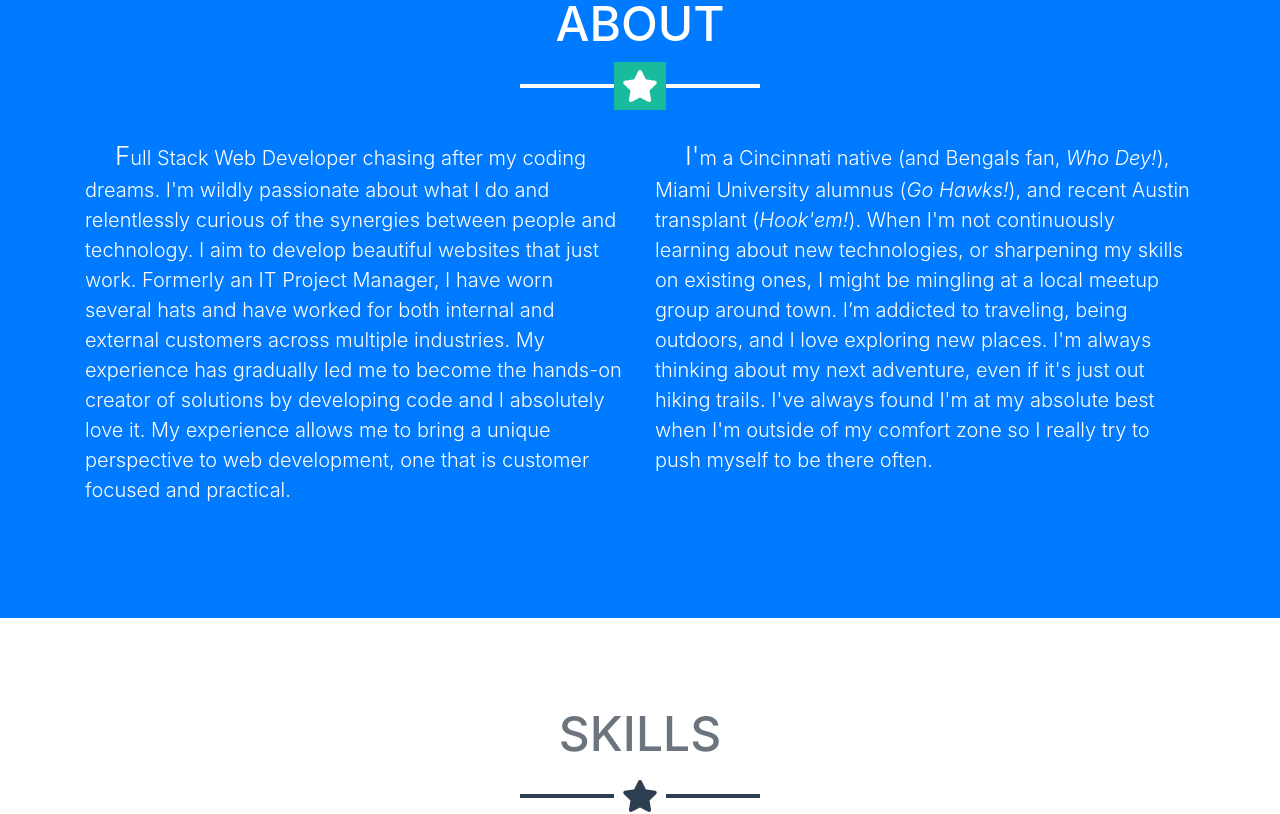
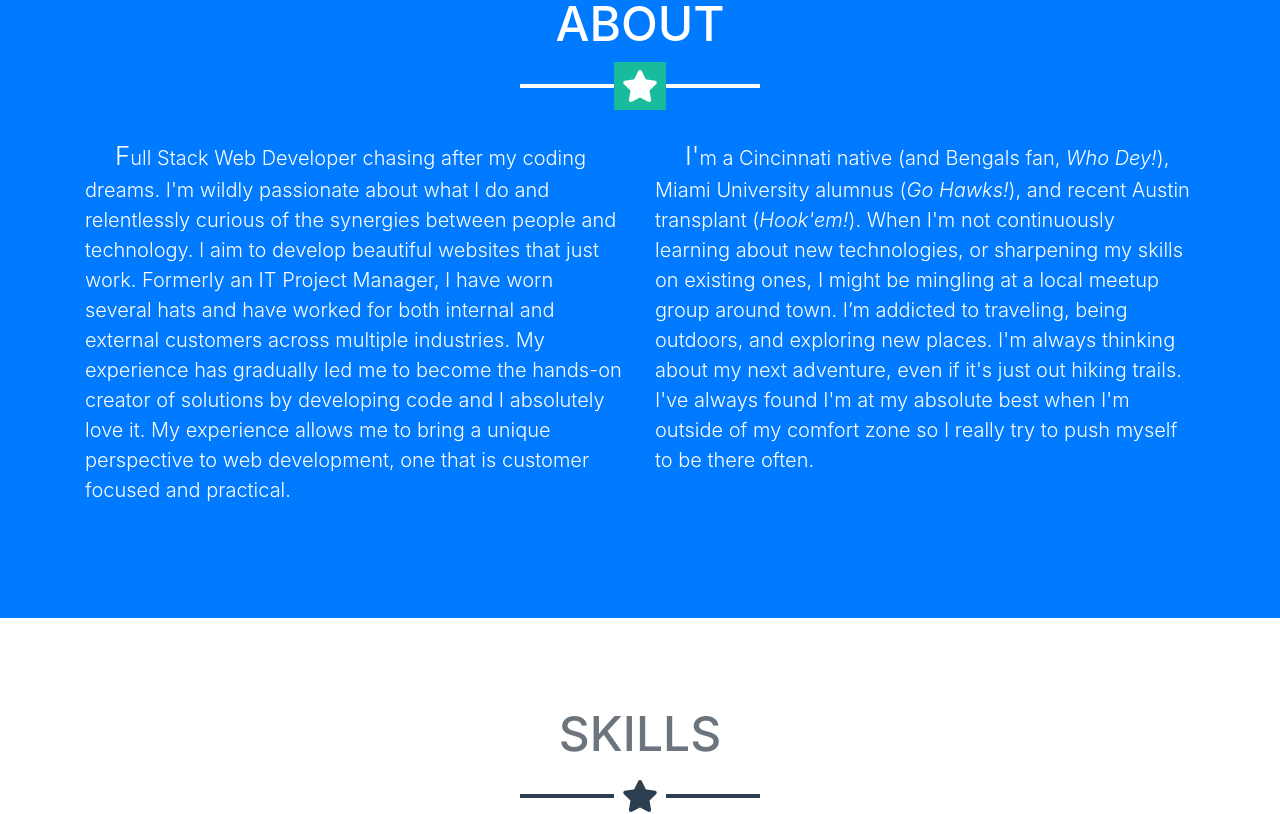
Before and after one commit to tbopp/tbopp.github.io, a website with bundled scripts: page index.html in a window 1280 px wide. Shown: the part 1900-2714 px from the top of the page. Built offline with nearby package versions, Linux system fonts and the light colour scheme.

Commit message:
upating about section

```diff
--- a/index.html
+++ b/index.html
@@ -147,7 +147,7 @@
           <p class="lead bio nounderline">Full Stack Web Developer chasing after my coding dreams. I'm wildly passionate about what I do and relentlessly curious of the synergies between people and technology. I aim to develop beautiful websites that just work. Formerly an IT Project Manager, I have worn several hats and have worked for both internal and external customers across multiple industries. My experience has gradually led me to become the hands-on creator of solutions by developing code and I absolutely love it. My experience allows me to bring a unique perspective to web development, one that is customer focused and practical.</p>
         </div>
         <div class="col-lg-6 mr-auto">
-          <p class="lead bio">I'm a Cincinnati native (<a href="https://www.bengals.com/" class="nounderline" title="The Bengals">and Bengals fan, <i>Who Dey!</i></a>), Miami University alumnus (<a href="https://miamiredhawks.com/" class="nounderline" title="Redhawks"><i>Go Hawks!</i></a>), and recent Austin transplant (<a href="https://texassports.com/" class="nounderline" title="Longhorns Sports"><i>Hook'em!</i></a>). When I'm not continuously learning about new technologies, or sharpening my skills on existing ones, I might be mingling at a local meetup group around town. I’m addicted to traveling, being outdoors, and I love exploring new places. I'm always thinking about my next adventure, even if it's just out hiking trails. I've always found I'm at my absolute best when I'm outside of my comfort zone so I really try to push myself to be there often.</p>
+          <p class="lead bio">I'm a Cincinnati native (<a href="https://www.bengals.com/" class="nounderline" title="The Bengals">and Bengals fan, <i>Who Dey!</i></a>), Miami University alumnus (<a href="https://miamiredhawks.com/" class="nounderline" title="Redhawks"><i>Go Hawks!</i></a>), and recent Austin transplant (<a href="https://texassports.com/" class="nounderline" title="Longhorns Sports"><i>Hook'em!</i></a>). When I'm not continuously learning about new technologies, or sharpening my skills on existing ones, I might be mingling at a local meetup group around town. I’m addicted to traveling, being outdoors, and exploring new places. I'm always thinking about my next adventure, even if it's just out hiking trails. I've always found I'm at my absolute best when I'm outside of my comfort zone so I really try to push myself to be there often.</p>
         </div>
         <div class="row">
           <div class="col-lg-6 ml-auto">
```
